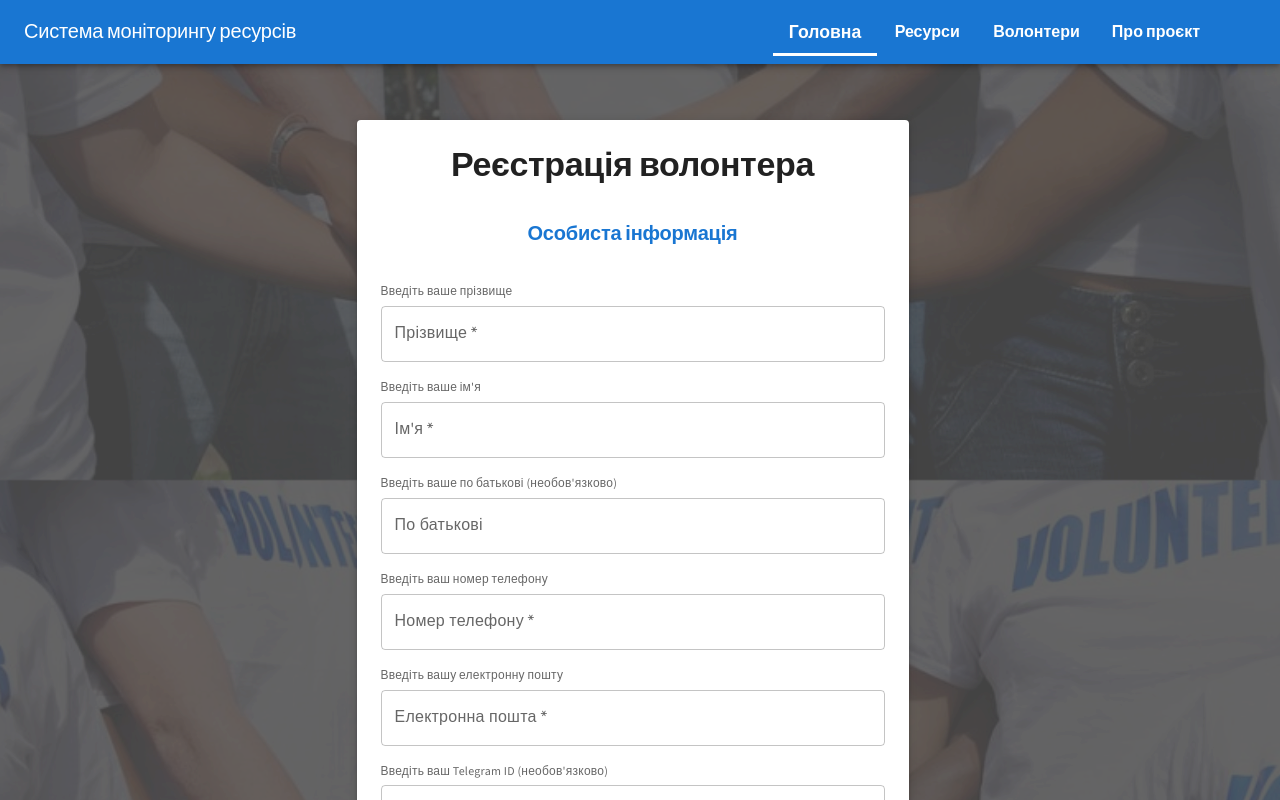
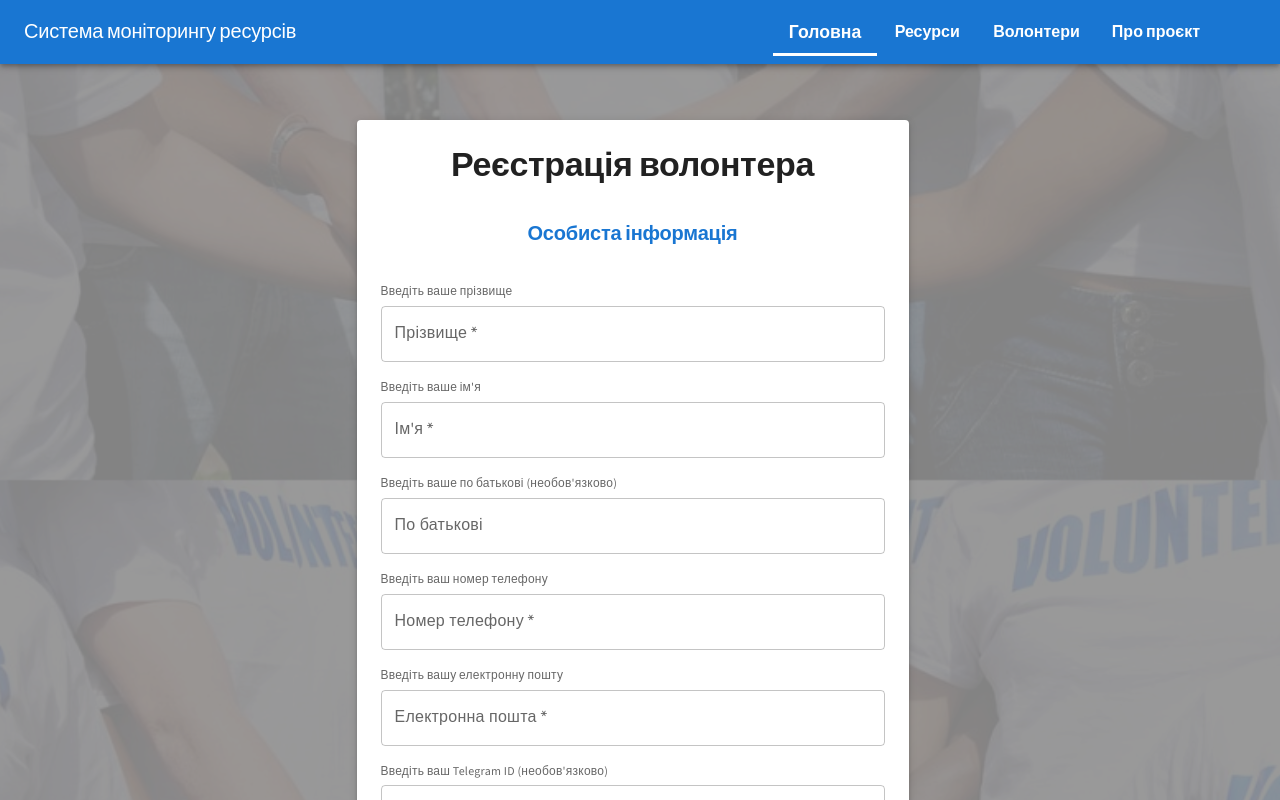
Before and after one commit to EugeneSemivolos/resource-monitoring-system-for-volunteers, a React (Create React App) app in the folder frontend/: page /register in a window 1280 px wide. Shown: the top 800 px of the page. Built offline with nearby package versions, Linux system fonts and the light colour scheme; some icons are missing.

Commit message:
Refactor RegisterPage component by removing parallax background and overlay for improved layout. Clean up unused imports in API views and delete obsolete .gitignore file from frontend.

```diff
--- a/frontend/src/components/auth/RegisterPage.css
+++ b/frontend/src/components/auth/RegisterPage.css
@@ -121,32 +121,6 @@
   margin-bottom: var(--field-spacing);
 }
 
-/* Parallax Background */
-.parallax-background {
-  position: fixed;
-  top: -40%;
-  width: 100%;
-  height: 150%;
-  background-image: url('../../images/volunteers.jpg');
-  background-size: cover;
-  background-position: center;
-  background-attachment: fixed;
-  z-index: -1;
-  opacity: 0.15;
-  transition: none;
-  will-change: transform;
-}
-
-.parallax-overlay {
-  position: fixed;
-  top: 0;
-  left: 0;
-  width: 100%;
-  height: 100%;
-  background-color: var(--overlay-color);
-  z-index: -1;
-}
-
 /* Responsive Design */
 @media (max-width: 600px) {
   .register-page-container {
@@ -163,10 +137,3 @@
     flex-direction: column;
   }
 }
-
-@media (min-width: 1200px) {
-  .parallax-background {
-    left: -15%;
-    width: 130%;
-  }
-}
--- a/frontend/src/components/auth/RegisterPage.js
+++ b/frontend/src/components/auth/RegisterPage.js
@@ -177,10 +177,7 @@ const RegisterPage = () => {
   );
 
   return (
-    <div className="app-wrapper parallax-container">
-      <div className="parallax-background" />
-      <div className="parallax-overlay" />
-
+    <div className="app-wrapper">
       <Container maxWidth="sm" className="register-page-container">
         <Paper elevation={3} className="register-page-paper">
           <Typography variant="h4" component="h1" align="center" className="register-page-title">
```
Also changed, not shown: 2 other files (tests, documents, lock files or other folders).
